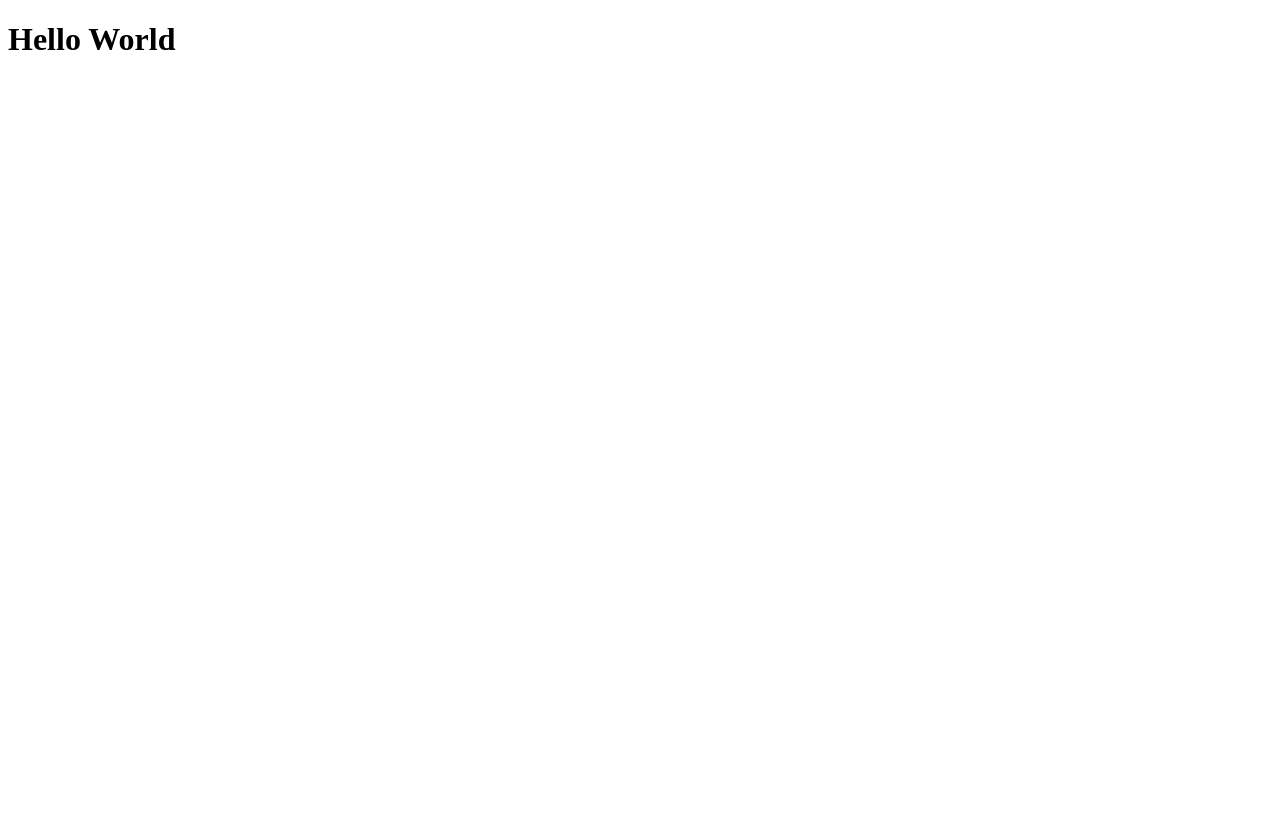
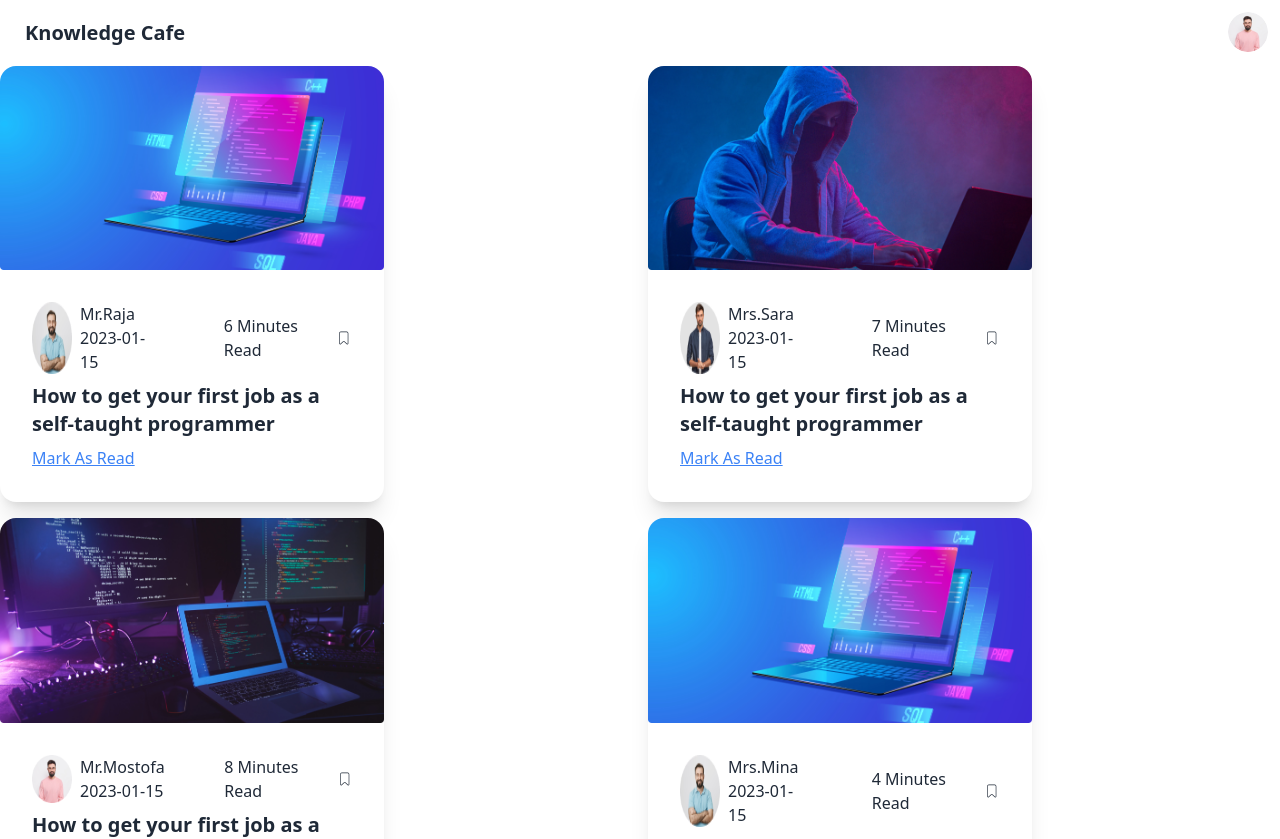
Before and after one commit to mmakash/knowledge-cafe-react, a React (Vite) app: page / in a window 1280 px wide. Shown: the top 839 px of the page. Before the commit the page ends 800 px from the top, so only its background shows below. Built offline with nearby package versions, Linux system fonts and the light colour scheme.

Commit message:
card added

```diff
--- a/package.json
+++ b/package.json
@@ -11,7 +11,8 @@
   },
   "dependencies": {
     "react": "^18.2.0",
-    "react-dom": "^18.2.0"
+    "react-dom": "^18.2.0",
+    "react-icons": "^4.12.0"
   },
   "devDependencies": {
     "@types/react": "^18.2.37",
--- a/public/FakeDB/data.json
+++ b/public/FakeDB/data.json
@@ -1,38 +1,38 @@
 [
   {
     "id": 1,
-    "author_name": "John Doe",
-    "blog_title": "Exploring the Wonders of AI",
+    "author_name": "Mr.Raja",
+    "blog_title": "How to get your first job as a self-taught programmer",
     "blog-author-img": "/src/images/Ellipse 1.png",
     "blog-cover-img": "/src/images/Rectangle 1 (1).png",
-    "read_time": "10 minutes",
+    "read_time": 6,
     "publish_date": "2023-01-15"
   },
   {
     "id": 2,
-    "author_name": "John Doe",
-    "blog_title": "Exploring the Wonders of AI",
+    "author_name": "Mrs.Sara",
+    "blog_title": "How to get your first job as a self-taught programmer",
     "blog-author-img": "/src/images/Ellipse 1 (2).png",
     "blog-cover-img": "/src/images/Rectangle 1 (2).png",
-    "read_time": "10 minutes",
+    "read_time": 7,
     "publish_date": "2023-01-15"
   },
   {
     "id": 3,
-    "author_name": "John Doe",
-    "blog_title": "Exploring the Wonders of AI",
+    "author_name": "Mr.Mostofa",
+    "blog_title": "How to get your first job as a self-taught programmer",
     "blog-author-img": "/src/images/Ellipse 1 (1).png",
     "blog-cover-img": "/src/images/Rectangle 1.png",
-    "read_time": "10 minutes",
+    "read_time": 8,
     "publish_date": "2023-01-15"
   },
   {
     "id": 4,
-    "author_name": "John Doe",
-    "blog_title": "Exploring the Wonders of AI",
+    "author_name": "Mrs.Mina",
+    "blog_title": "How to get your first job as a self-taught programmer",
     "blog-author-img": "/src/images/Ellipse 1.png",
-    "blog-cover-img": "/src/images/Ellipse 1 (2).png",
-    "read_time": "10 minutes",
+    "blog-cover-img": "/src/images/Rectangle 1 (1).png",
+    "read_time": 4,
     "publish_date": "2023-01-15"
   }
 ]
--- a/src/App.jsx
+++ b/src/App.jsx
@@ -1,9 +1,12 @@
 import React from 'react';
+import Header from './Component/Header';
+import Card from './Component/Card';
 
 const App = () => {
   return (
     <div>
-      <h1>Hello World</h1>
+      <Header />
+      <Card />
     </div>
   );
 };
--- /dev/null
+++ b/src/Component/Card.jsx
@@ -0,0 +1,54 @@
+import React, { useEffect, useState } from "react";
+import { CiBookmark } from "react-icons/ci";
+
+const Card = () => {
+  const [cards, setCard] = useState([]);
+  useEffect(() => {
+    (async () => {
+      const response = await fetch("/public/FakeDB/data.json");
+      const data = await response.json();
+      setCard(data);
+    })();
+  }, []);
+  const handleClick = () => {
+    console.log("clicked");
+  }
+  return (
+    <div className="grid gap-4 grid-cols-1 md:grid-cols-2 lg:grid-cols-2">
+      {cards.map((card) => {
+        return (
+          <div key={card.id} className="card w-96 bg-base-100 shadow-xl">
+            <figure>
+              <img
+                src={card["blog-cover-img"]}
+                alt="Cover-image"
+              />
+            </figure>
+            <div className="card-body">
+
+              <div className="flex space-x-16">
+              <div className="flex space-x-2">
+                <img className="w-10" src={card["blog-author-img"]} alt="" />
+                <div>
+                    <h3>{card.author_name}</h3>
+                    <p>{card.publish_date}</p>
+                </div>
+              </div>
+              <div className="flex items-center space-x-0">
+              <p>{card.read_time} Minutes Read</p>
+              <CiBookmark onClick={handleClick}/>
+              </div>
+              </div>
+                <h2 className="card-title">{card.blog_title}</h2>
+              <div>
+                <a className="underline text-blue-500" href="">Mark As Read</a>
+              </div>
+            </div>
+          </div>
+        );
+      })}
+    </div>
+  );
+};
+
+export default Card;
--- /dev/null
+++ b/src/Component/Header.jsx
@@ -0,0 +1,27 @@
+import React from "react";
+
+const Header = () => {
+  return (
+    <div>
+      <div className="navbar bg-base-100">
+        <div className="flex-1">
+          <a className="btn btn-ghost text-xl">Knowledge Cafe</a>
+        </div>
+        <div className="flex-none gap-2">
+          <div>
+            <label tabIndex={0} className="btn btn-ghost btn-circle avatar">
+              <div className="w-10 rounded-full">
+                <img
+                  alt="Tailwind CSS Navbar component"
+                  src="/src/images/Ellipse 1 (1).png"
+                />
+              </div>
+            </label>
+          </div>
+        </div>
+      </div>
+    </div>
+  );
+};
+
+export default Header;
--- a/src/index.css
+++ b/src/index.css
@@ -0,0 +1,3 @@
+@tailwind base;
+@tailwind components;
+@tailwind utilities;
```
Also changed, not shown: 1 other file (tests, documents, lock files or other folders).
